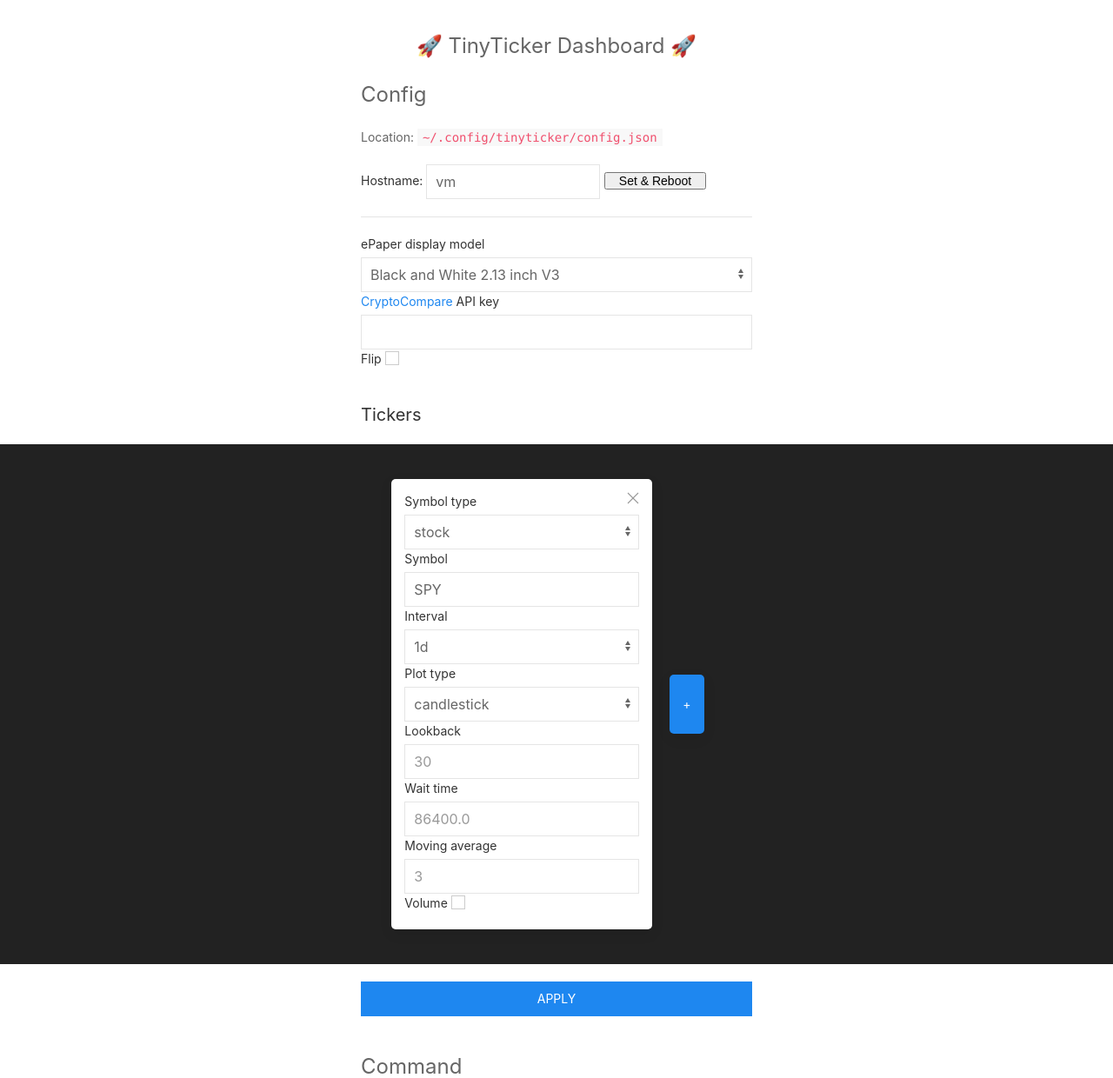
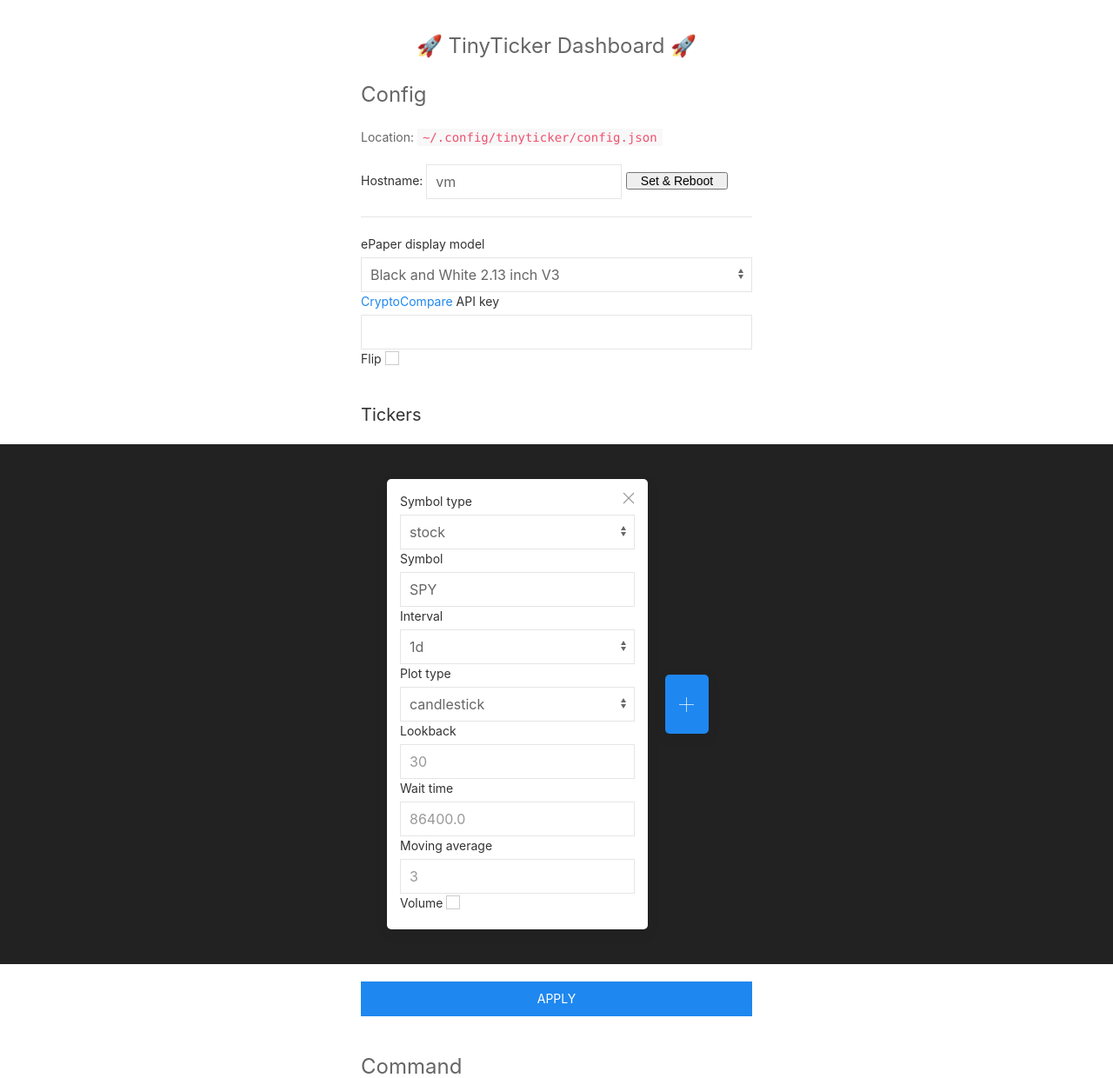
Before and after one commit to loiccoyle/tinyticker, a Flask app: page / in a window 1280 px wide. Shown: the top 1240 px of the page at 87% size. Run offline with Flask 2, Linux system fonts and the light colour scheme; data that the repository does not hold is empty.

Commit message:
better icon and response hostname field

```diff
--- a/tinyticker/web/templates/index.html
+++ b/tinyticker/web/templates/index.html
@@ -34,7 +34,7 @@
           <p class="uk-text-small">Location: <code>{{config_file | default("~/.config/tinyticker/config.json")}}</code></p>
           <form action="/set_hostname">
             <label class="uk-form-label" for="hostname">Hostname: </label>
-            <input class="uk-input uk-form-width-medium" type="text" id="hostname" name="hostname" value="{{hostname}}">
+            <input class="uk-input uk-width-1-3 uk-width-1-2@m" type="text" id="hostname" name="hostname" value="{{hostname}}">
             <input class="uk-button-small" type="submit" value="Set & Reboot">
           </form>
           <hr>
@@ -115,7 +115,7 @@
                   </div>
                 {%- endfor %}
                   <div class="uk-card uk-card-primary uk-flex-none uk-margin-right uk-padding-small uk-button uk-border-rounded uk-animation-fade" onclick="add_ticker()">
-                      +
+                    <span uk-icon="plus"></span>
                   </div>
                 </div>
               </div>
```
